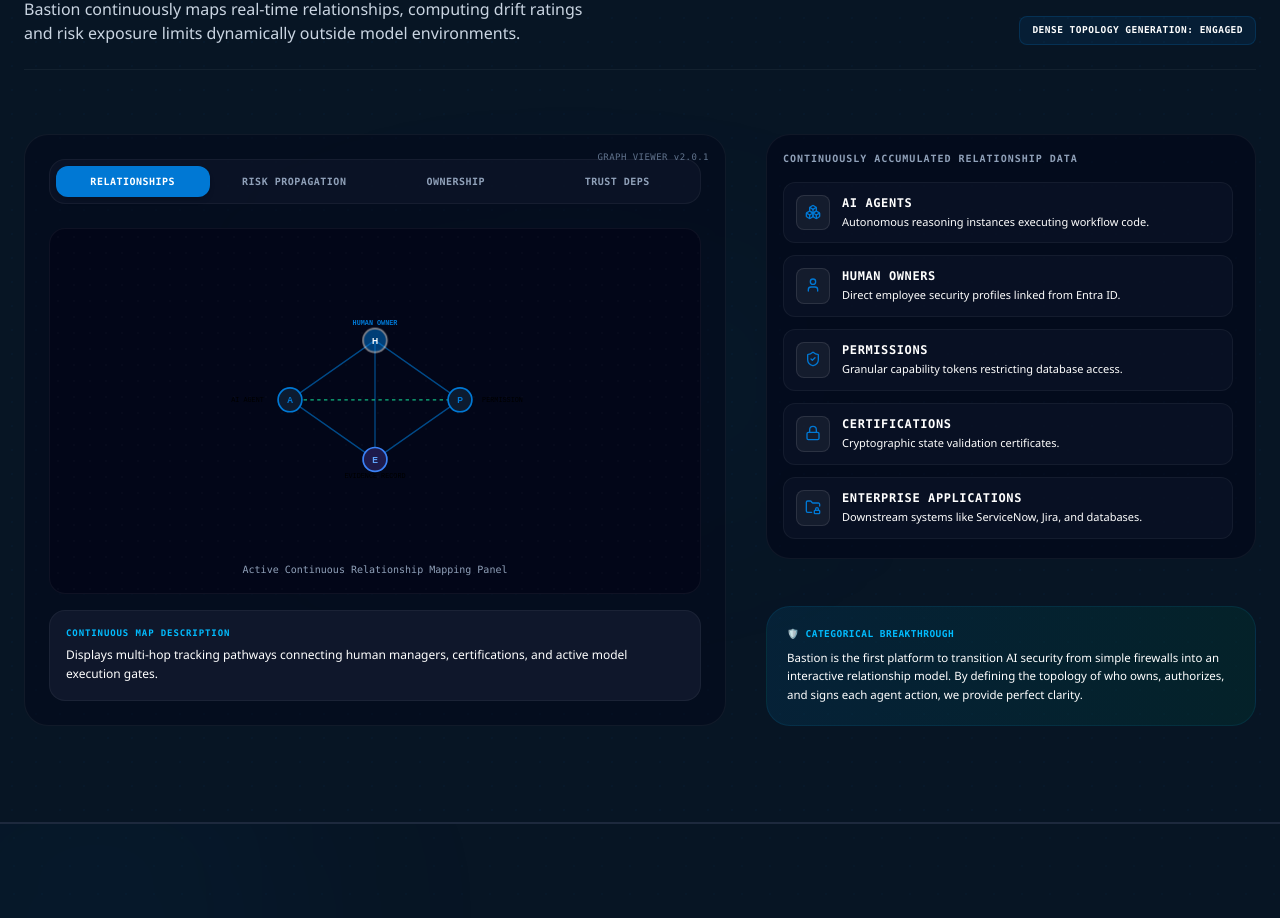
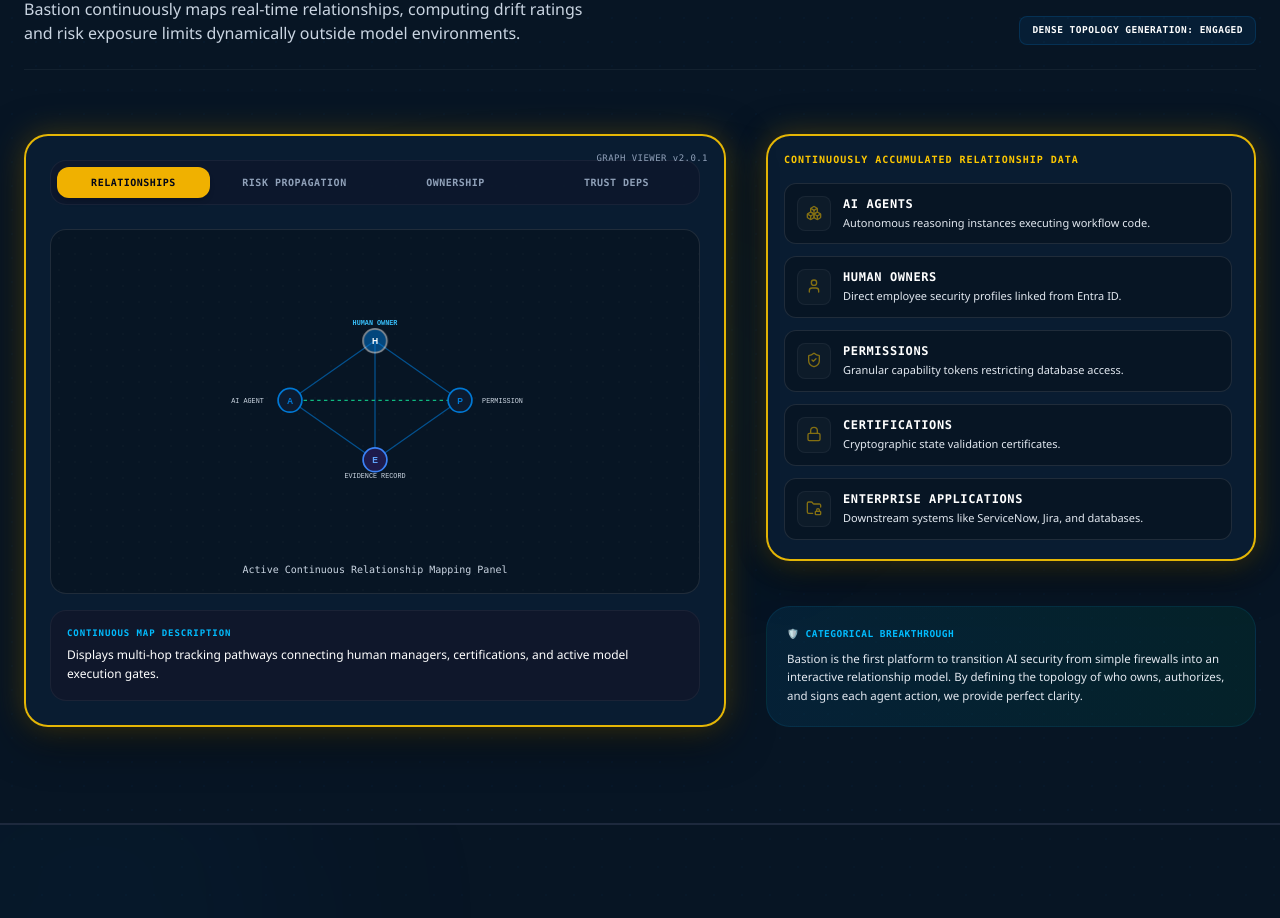
Before and after one commit to MaverickKing17/bastion-control-plane, a React (Vite) app: page / in a window 1280 px wide. Shown: the part 7570-8488 px from the top of the page. Built offline with nearby package versions, Linux system fonts and the light colour scheme.

Commit message:
style: update governance graph UI for high-alert visibility
Apply specialized gold-themed styling to the governance graph viewer to improve visual distinction and focus within the executive dashboard.

```diff
--- a/src/components/GovernanceGraphExplanation.tsx
+++ b/src/components/GovernanceGraphExplanation.tsx
@@ -65,8 +65,8 @@ export default function GovernanceGraphExplanation() {
         <div className="grid grid-cols-1 lg:grid-cols-12 gap-10 items-stretch">
 
           {/* Left Column: Interactive Topology Viewer (Col Span 7) */}
-          <div className="lg:col-span-7 flex flex-col justify-between bg-slate-950/50 border border-white/5 p-6 rounded-3xl relative">
-            <div className="absolute top-4 right-4 text-[9px] font-mono text-slate-500 tracking-wider">
+          <div className="lg:col-span-7 flex flex-col justify-between bg-[#0b1d33]/90 border-2 border-yellow-400/90 shadow-[0_0_30px_rgba(234,179,8,0.25),0_12px_45px_rgba(0,0,0,0.6)] hover:border-yellow-300 hover:shadow-[0_0_45px_rgba(234,179,8,0.45),0_12px_45px_rgba(0,0,0,0.6)] p-6 rounded-3xl relative transition-all duration-300">
+            <div className="absolute top-4 right-4 text-[9px] font-mono text-slate-400 tracking-wider">
               GRAPH VIEWER v2.0.1
             </div>
 
@@ -83,8 +83,8 @@ export default function GovernanceGraphExplanation() {
                   onClick={() => setActiveSubView(btn.id as GraphSubView)}
                   className={`py-2 rounded-xl text-[10px] font-mono font-bold uppercase tracking-wider text-center transition-all cursor-pointer ${
                     activeSubView === btn.id
-                      ? 'bg-[#0078D4] text-white shadow-md'
-                      : 'text-slate-400 hover:text-slate-205'
+                      ? 'bg-yellow-500 text-slate-950 font-black shadow-md'
+                      : 'text-slate-400 hover:text-slate-200'
                   }`}
                 >
                   {btn.label}
@@ -93,7 +93,7 @@ export default function GovernanceGraphExplanation() {
             </div>
 
             {/* Render Custom SVG Topology based on selected view */}
-            <div className="relative w-full aspect-video bg-slate-950 border border-white/5 rounded-2xl flex items-center justify-center p-4 overflow-hidden">
+            <div className="relative w-full aspect-video bg-[#071524] border border-white/10 rounded-2xl flex items-center justify-center p-4 overflow-hidden">
               <div className="absolute inset-0 bg-[radial-gradient(rgba(255,255,255,0.015)_1px,transparent_1px)] bg-[size:16px_16px] pointer-events-none" />
 
               {/* Dynamic Overlay Graphic */}
@@ -117,21 +117,21 @@ export default function GovernanceGraphExplanation() {
                         {/* Nodes */}
                         <circle cx="200" cy="30" r="14" fill="#0078D4" stroke="#fff" strokeWidth="2" className="animate-pulse" />
                         <text x="200" y="34" fill="#fff" fontSize="10" fontWeight="bold" textAnchor="middle" fontFamily="sans-serif">H</text>
-                        <text x="200" y="12" fill="#0078D4" fontSize="8" fontFamily="monospace" textAnchor="middle" fontWeight="bold">HUMAN OWNER</text>
+                        <text x="200" y="12" fill="#38bdf8" fontSize="8" fontFamily="monospace" textAnchor="middle" fontWeight="bold">HUMAN OWNER</text>
 
                         <circle cx="100" cy="100" r="14" fill="#0c1b30" stroke="#0078D4" strokeWidth="2" />
                         <text x="100" y="104" fill="#0078D4" fontSize="10" fontWeight="bold" textAnchor="middle" fontFamily="sans-serif">A</text>
-                        <text x="50" y="103" fill="#slate-300" fontSize="8" fontFamily="monospace" textAnchor="middle">AI AGENT</text>
+                        <text x="50" y="103" fill="#cbd5e1" fontSize="8" fontFamily="monospace" textAnchor="middle">AI AGENT</text>
 
                         <circle cx="300" cy="100" r="14" fill="#0c1b30" stroke="#0078D4" strokeWidth="2" />
                         <text x="300" y="104" fill="#0078D4" fontSize="10" fontWeight="bold" textAnchor="middle" fontFamily="sans-serif">P</text>
-                        <text x="350" y="103" fill="#slate-300" fontSize="8" fontFamily="monospace" textAnchor="middle">PERMISSION</text>
+                        <text x="350" y="103" fill="#cbd5e1" fontSize="8" fontFamily="monospace" textAnchor="middle">PERMISSION</text>
 
                         <circle cx="200" cy="170" r="14" fill="#1e1b4b" stroke="#3b82f6" strokeWidth="2" />
                         <text x="200" y="174" fill="#60a5fa" fontSize="10" fontWeight="bold" textAnchor="middle" fontFamily="sans-serif">E</text>
-                        <text x="200" y="192" fill="#slate-300" fontSize="8" fontFamily="monospace" textAnchor="middle">EVIDENCE RECORD</text>
+                        <text x="200" y="192" fill="#cbd5e1" fontSize="8" fontFamily="monospace" textAnchor="middle">EVIDENCE RECORD</text>
                       </svg>
-                      <span className="text-[10px] font-mono text-slate-400 mt-2">Active Continuous Relationship Mapping Panel</span>
+                      <span className="text-[10px] font-mono text-slate-300 mt-2">Active Continuous Relationship Mapping Panel</span>
                     </div>
                   )}
 
@@ -172,7 +172,7 @@ export default function GovernanceGraphExplanation() {
 
                         <circle cx="200" cy="140" r="16" fill="#0d1b2a" stroke="#10b981" strokeWidth="2" />
                         <text x="200" y="144" fill="#10b981" fontSize="8" fontWeight="bold" textAnchor="middle" fontFamily="monospace">AGENT</text>
-                        <text x="200" y="171" fill="#slate-300" fontSize="8" textAnchor="middle">Active Session Bind Key</text>
+                        <text x="200" y="171" fill="#cbd5e1" fontSize="8" textAnchor="middle">Active Session Bind Key</text>
                       </svg>
                       <span className="text-[10px] font-mono text-emerald-400 mt-2 uppercase font-bold">100% Owner Verified Session Handshake</span>
                     </div>
@@ -186,16 +186,16 @@ export default function GovernanceGraphExplanation() {
                         <line x1="100" y1="50" x2="200" y2="150" stroke="#0078D4" strokeWidth="1.5" />
                         <line x1="300" y1="50" x2="200" y2="150" stroke="#0078D4" strokeWidth="1.5" />
 
-                        <circle cx="100" cy="50" r="10" fill="#0078D4" stroke="#fff" strokeWidth="1" />
-                        <text x="100" y="70" fill="#slate-300" fontSize="8" textAnchor="middle" fontFamily="monospace">AZURE OPENAI</text>
+                        <circle cx="100" cy="50" r="12" fill="#0078D4" stroke="#fff" strokeWidth="1.5" />
+                        <text x="100" y="72" fill="#cbd5e1" fontSize="9" textAnchor="middle" fontFamily="monospace" fontWeight="bold">AZURE OPENAI</text>
 
-                        <circle cx="300" cy="50" r="10" fill="#0078D4" stroke="#fff" strokeWidth="1" />
-                        <text x="300" y="70" fill="#slate-300" fontSize="8" textAnchor="middle" fontFamily="monospace">SERVICENOW</text>
+                        <circle cx="300" cy="50" r="12" fill="#0078D4" stroke="#fff" strokeWidth="1.5" />
+                        <text x="300" y="72" fill="#cbd5e1" fontSize="9" textAnchor="middle" fontFamily="monospace" fontWeight="bold">SERVICENOW</text>
 
-                        <circle cx="200" cy="150" r="10" fill="#10b981" stroke="#fff" strokeWidth="1" />
-                        <text x="200" y="172" fill="#10b981" fontSize="8" textAnchor="middle" fontFamily="monospace" fontWeight="bold">BASTION CORE</text>
+                        <circle cx="200" cy="150" r="12" fill="#10b981" stroke="#fff" strokeWidth="1.5" />
+                        <text x="200" y="174" fill="#10b981" fontSize="9" textAnchor="middle" fontFamily="monospace" fontWeight="bold">BASTION CORE</text>
                       </svg>
-                      <span className="text-[10px] font-mono text-slate-400 mt-2">Continuous Multi-Tenant Gateway Trust Assurance</span>
+                      <span className="text-[10px] font-mono text-slate-300 mt-2">Continuous Multi-Tenant Gateway Trust Assurance</span>
                     </div>
                   )}
                 </motion.div>
@@ -224,8 +224,8 @@ export default function GovernanceGraphExplanation() {
           {/* Right Column: Node definitions (Col Span 5) */}
           <div className="lg:col-span-5 space-y-3.5 flex flex-col justify-between">
 
-            <div className="bg-slate-950/60 p-4 rounded-3xl border border-white/5 space-y-4">
-              <span className="text-[10px] font-mono text-slate-400 uppercase tracking-widest font-black block">
+            <div className="bg-[#0b1d33]/90 p-4 rounded-3xl border-2 border-yellow-400/90 shadow-[0_0_30px_rgba(234,179,8,0.25),0_12px_45px_rgba(0,0,0,0.6)] hover:border-yellow-300 hover:shadow-[0_0_45px_rgba(234,179,8,0.45),0_12px_45px_rgba(0,0,0,0.6)] space-y-4 transition-all duration-300">
+              <span className="text-[10px] font-mono text-yellow-400 uppercase tracking-widest font-black block">
                 CONTINUOUSLY ACCUMULATED RELATIONSHIP DATA
               </span>
 
@@ -233,13 +233,13 @@ export default function GovernanceGraphExplanation() {
                 {nodesToMap.map((node, i) => {
                   const NodeIcon = node.icon;
                   return (
-                    <div key={i} className="flex gap-3 p-3 bg-slate-900/50 rounded-xl border border-white/5 hover:border-slate-750 hover:bg-slate-900 transition-all">
-                      <div className="p-2 rounded-lg bg-white/5 border border-white/10 text-white flex-shrink-0">
-                        <NodeIcon className="w-4 h-4 text-[#0078D4]" />
+                    <div key={i} className="flex gap-3 p-3 bg-[#071524] rounded-xl border border-white/10 hover:border-yellow-500/50 hover:bg-slate-900 transition-all">
+                      <div className="p-2 rounded-lg bg-white/5 border border-white/10 text-white flex-shrink-0 animate-pulse">
+                        <NodeIcon className="w-4 h-4 text-yellow-400" />
                       </div>
                       <div className="space-y-0.5">
                         <strong className="text-xs font-mono text-white block uppercase tracking-wider font-extrabold">{node.title}</strong>
-                        <p className="text-[11px] text-slate-350 leading-relaxed font-light">
+                        <p className="text-[11px] text-slate-200 leading-relaxed font-light">
                           {node.desc}
                         </p>
                       </div>
@@ -254,7 +254,7 @@ export default function GovernanceGraphExplanation() {
               <span className="text-[9.5px] font-mono text-sky-400 font-bold block uppercase tracking-wider">
                 🛡️ Categorical Breakthrough
               </span>
-              <p className="text-[11.5px] text-slate-205 leading-relaxed font-normal">
+              <p className="text-[11.5px] text-slate-200 leading-relaxed font-normal">
                 Bastion is the first platform to transition AI security from simple firewalls into an interactive relationship model. By defining the topology of who owns, authorizes, and signs each agent action, we provide perfect clarity.
               </p>
             </div>
```
